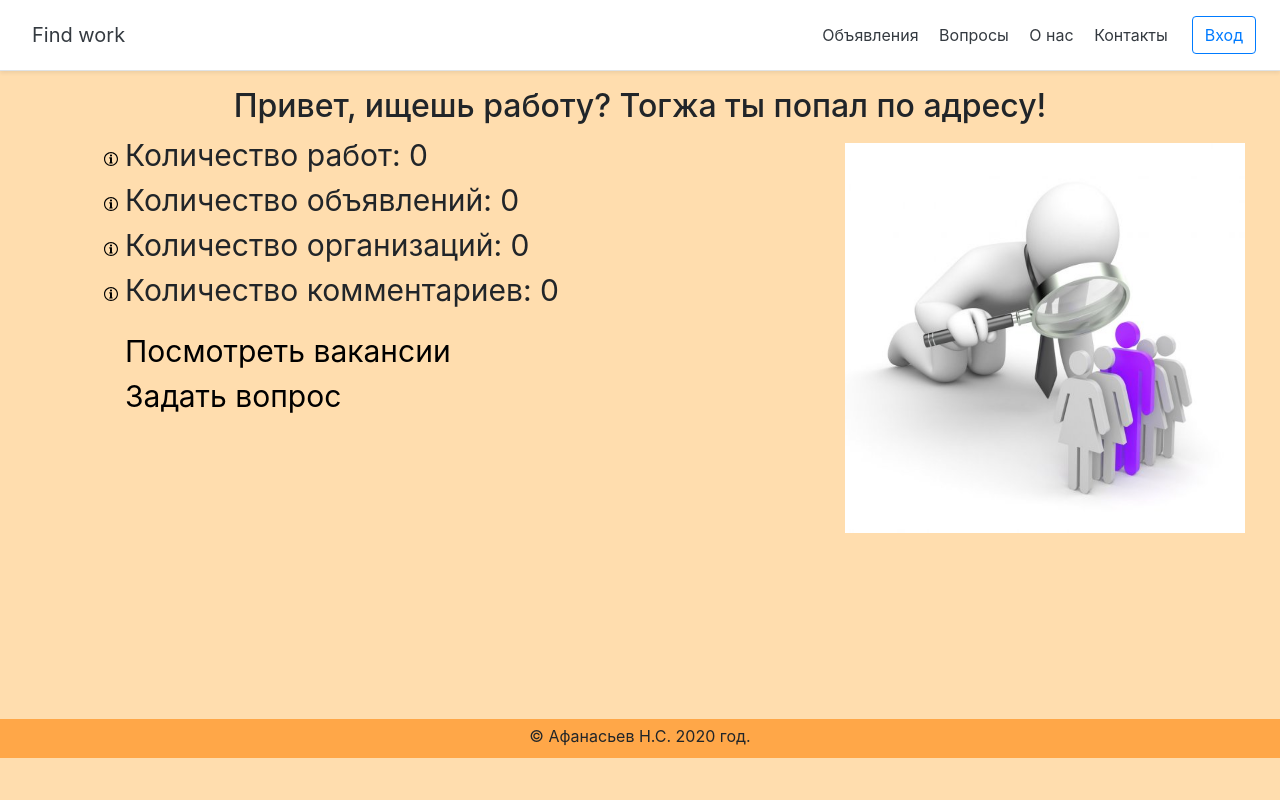
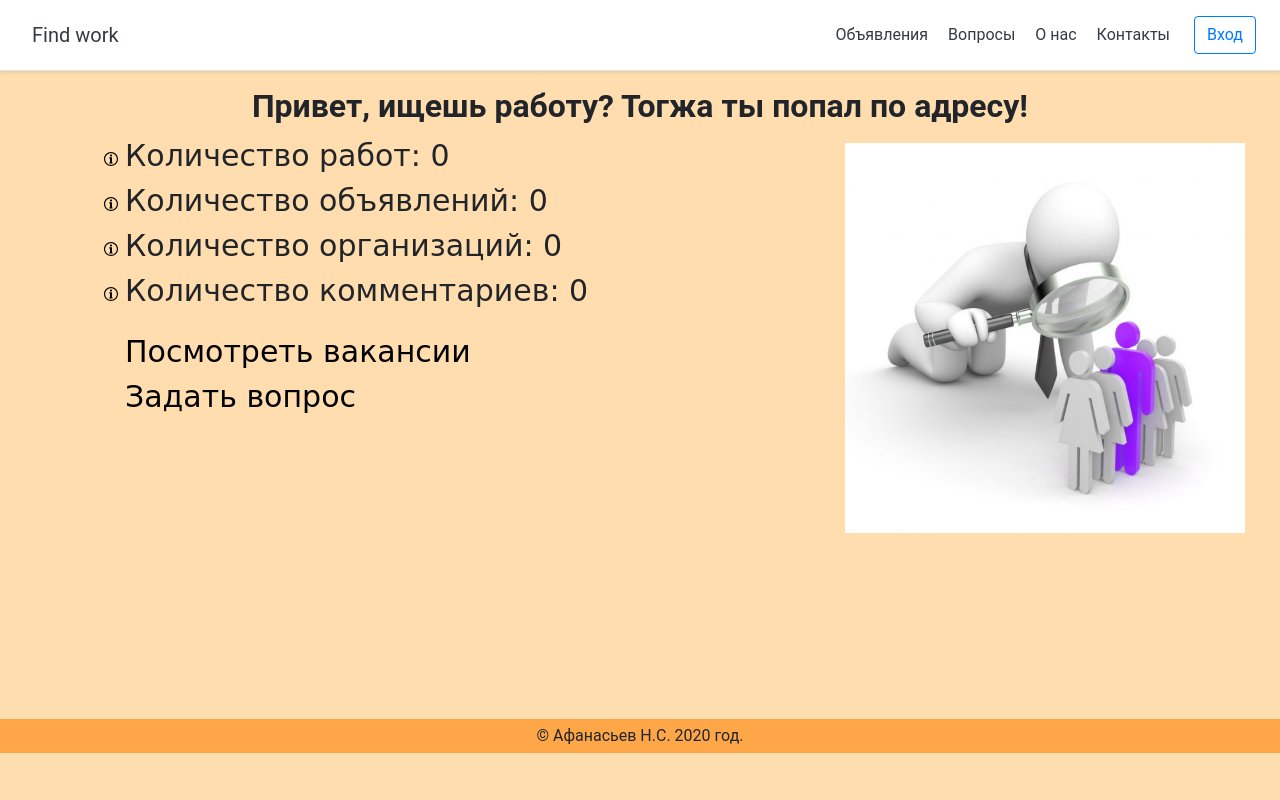
Before and after one commit to Neto42/work, a Django app: page /fwork/ in a window 1280 px wide. Run offline with Django 3.2, Linux system fonts and the light colour scheme; data that the repository does not hold is empty; some libraries are stand-ins or nearby versions.

Commit message:
Главная страница

```diff
--- a/templates/html/base/base.html
+++ b/templates/html/base/base.html
@@ -7,6 +7,7 @@
 
     {% load static %}
     <link rel="stylesheet" href="{% static 'css/style.css' %}">
+    <link rel="shortcut icon" href="../../static/image/icon.png" type="image/png">
 </head>
 
 <body>
--- a/templates/html/hh_site/fwork.html
+++ b/templates/html/hh_site/fwork.html
@@ -2,10 +2,10 @@
 
 {% block content %}
     <div class="container">
-        <h2 class="text-center">Привет, ищешь работу? Тогжа ты попал по адресу!</h2>
+        <h2 class="text-center"><strong>Привет, ищешь работу? Тогжа ты попал по адресу!</strong></h2>
         <div class="row">
             <div class="col-md-8">
-                <ul class="ul-im">
+                <ul class="ul ul-im">
                     <li>Количество работ: {{ work }}</li>
                     <li>Количество объявлений: {{ ad }}</li>
                     <li>Количество организаций: {{ organization }}</li>
--- a/templates/static/css/style.css
+++ b/templates/static/css/style.css
@@ -1,5 +1,6 @@
 /* Base */
 body {
+    font-family: "Roboto", "Lucida Grande", "DejaVu Sans", "Bitstream Vera Sans", Verdana, Arial, sans-serif;
     background-color: rgba(255,186,87,0.48);
 }
 
@@ -11,12 +12,14 @@ body {
 
 address {
     padding-top: 5px;
-    padding-bottom: 10px;
+    padding-bottom: 5px;
+    margin-bottom: 0;
     background-color: #ffa748;
 }
 
 /* HomePage */
 .ul {
+    font-family: cursive;
     list-style-type: none;
     font-size: 30px;
 }
```
Also changed, not shown: templates/static/image/icon.png (added).
